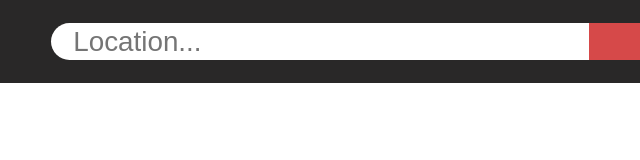
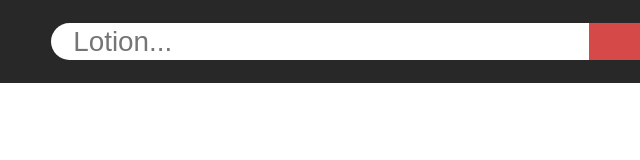
Before and after one commit to grvcodes/weather-app, a website: page public/index.html in a window 1280 px wide. Shown: the full height of the page, 89-729 px from the left. Drawn offline with Linux system fonts and the light colour scheme.

Commit message:
Update index.html

```diff
--- a/public/index.html
+++ b/public/index.html
@@ -12,7 +12,7 @@
     <header>
       <img src="./img/icon.png" alt="icon">
       <form class = 'special'>
-        <input type="text" placeholder="Location..."></input>
+        <input type="text" placeholder="Lotion..."></input>
         <button type="submit">GO</button>
       </form>
     </header>
```
